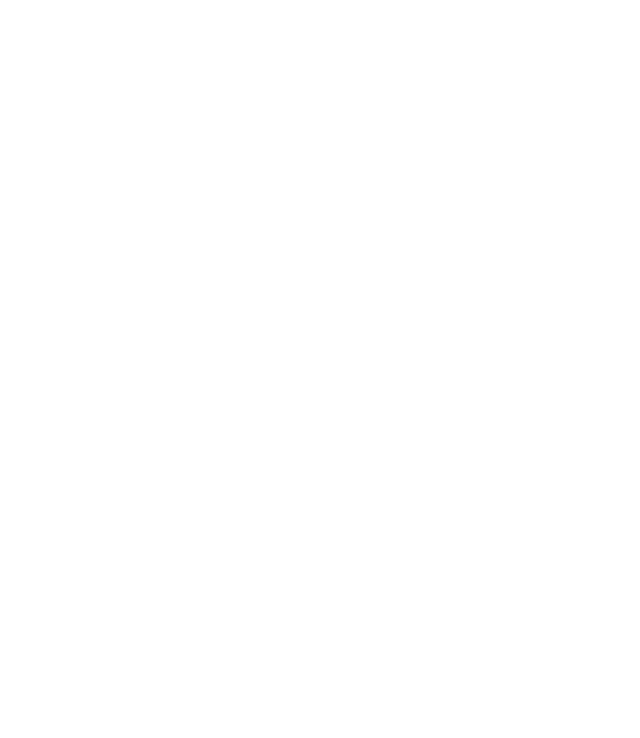
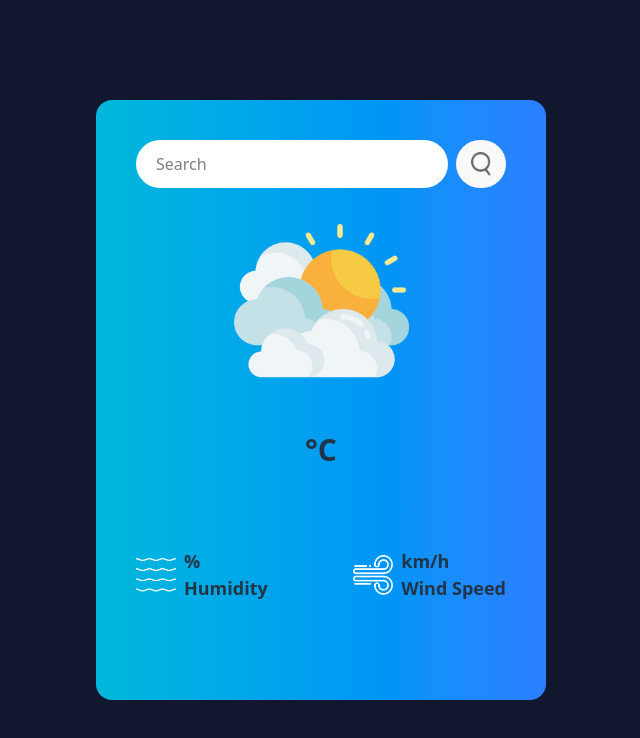
Before and after one commit to FrankTopzy/Weather-Typescript, a React (Vite) app: page / in a window 1280 px wide. Shown: the top 738 px of the page, without its empty margins (319-959 px from the left). Built offline with nearby package versions, Linux system fonts and the light colour scheme.

Commit message:
Completed the weather app

```diff
--- a/package.json
+++ b/package.json
@@ -13,7 +13,8 @@
     "@tailwindcss/vite": "^4.1.12",
     "react": "^19.1.1",
     "react-dom": "^19.1.1",
-    "tailwindcss": "^4.1.12"
+    "tailwindcss": "^4.1.12",
+    "zod": "^4.0.17"
   },
   "devDependencies": {
     "@eslint/js": "^9.33.0",
--- a/src/App.tsx
+++ b/src/App.tsx
@@ -1,9 +1,10 @@
+import Weather from "./Weather/Weather"
 
 function App() {
 
   return (
-    <div>
-
+    <div className="app w-full">
+      <Weather/>
     </div>
   )
 }
--- /dev/null
+++ b/src/Data/apiWeatherList.ts
@@ -0,0 +1,36 @@
+import {z} from 'zod';
+
+const weatherSchema = z.object({
+  id: z.number(),
+  name: z.string(),
+  temp: z.number(),
+  windSpeed: z.number(),
+  humidity: z.number(),
+  img: z.string()
+})
+
+export type WeatherType = z.infer<typeof weatherSchema>
+
+const apiUrl = "https://api.openweathermap.org/data/2.5/weather?units=metric&q=";
+const apiKey = "fe01b830a41f9641f1e7b278098eef3b";
+
+export async function getWeather(city: string): Promise<WeatherType | void> {
+  const response = await fetch(apiUrl + city + `&appid=${apiKey}`);
+  const data = await response.json();
+
+  if (!response.ok) {
+    alert('Please enter a valid city name!!!!!!!!');
+    return;
+  }
+
+  const result: WeatherType = {
+    id: data.id,
+    name: data.name,
+    temp: data.main.temp,
+    windSpeed: data.wind.speed,
+    humidity: data.main.humidity,
+    img: data.weather[0].main
+  }
+
+  return result;
+}
--- a/src/Weather/Weather.tsx
+++ b/src/Weather/Weather.tsx
@@ -0,0 +1,66 @@
+import React, { use, useState } from 'react';
+import searchIcon from '../assets/images/search.png';
+import Clouds from '../assets/images/clouds.png';
+import Rain from '../assets/images/rain.png';
+import Clear from '../assets/images/clear.png';
+import Drizzle from '../assets/images/drizzle.png';
+import Mist from '../assets/images/mist.png';
+import humidityImg from '../assets/images/humidity.png';
+import windSpeedImg from '../assets/images/wind.png';
+import { getWeather, type WeatherType } from '../Data/apiWeatherList';
+
+
+function Weather() {
+  const [input, setInput] = useState<string>('');
+  const [weatherInfo, setWeatherInfo] = useState<WeatherType | null>(null)
+
+  const searchHandler = async () => {
+    console.log('clicked');
+    const result = await getWeather(input);
+    if (result) setWeatherInfo(result);
+    console.log(result);
+  }
+
+
+  return (
+    <div className='w-full h-screen flex justify-center items-center bg-[#10172e]'>
+      <div className='bg-linear-to-r from-cyan-500 to-blue-500 w-[450px] h-[600px] rounded-2xl p-[40px]'>
+        <div className='flex w-full gap-2'>
+          <input type="search" value={input} className='flex-1 bg-white py-3 px-5 outline-0 text-black rounded-3xl' onChange={(e) => setInput(e.target.value)} placeholder='Search'/>
+          <button onClick={() => {searchHandler();
+          }} type='button' className='w-[50px] bg-white flex items-center justify-center rounded-full'><img src={searchIcon} alt="" width='20'/></button>
+        </div>
+
+        <div className='flex items-center flex-col gap-[20px] mb-[60px]'>
+          <img src={weatherInfo?.img === 'Clear' ? Clear : weatherInfo?.img === 'Clouds' ? Clouds : weatherInfo?.img === 'Drizzle' ? Drizzle : weatherInfo?.img === 'Mist' ? Mist : weatherInfo?.img === 'Rain' ? Rain : Clouds} alt="" />
+
+          <p className='text-3xl font-bold'>{weatherInfo && weatherInfo.temp}°C</p>
+
+          <p className='text-4xl font-bold'>{weatherInfo && weatherInfo.name}</p>
+        </div>
+
+        <div className='flex justify-between'>
+          <div className='flex items-center gap-2'>
+            <img src={humidityImg} alt="" width='40'/>
+
+            <div className='text-[18px] font-semibold'>
+              <p>{weatherInfo && weatherInfo.humidity}%</p>
+              <p>Humidity</p>
+            </div>
+          </div>
+
+          <div className='flex items-center gap-2'>
+            <img src={windSpeedImg} alt="" width='40'/>
+
+            <div className='text-[18px] font-semibold'>
+              <p>{weatherInfo && weatherInfo.windSpeed}km/h</p>
+              <p>Wind Speed</p>
+            </div>
+          </div>
+        </div>
+      </div>
+    </div>
+  )
+}
+
+export default Weather
--- a/src/index.css
+++ b/src/index.css
@@ -19,14 +19,6 @@
   text-decoration: none;
 }
 
-body {
-  margin: 0;
-  display: flex;
-  place-items: center;
-  min-width: 320px;
-  min-height: 100vh;
-}
-
 button {
   cursor: pointer;
 }
```
Also changed, not shown: 1 other file (tests, documents, lock files or other folders).
